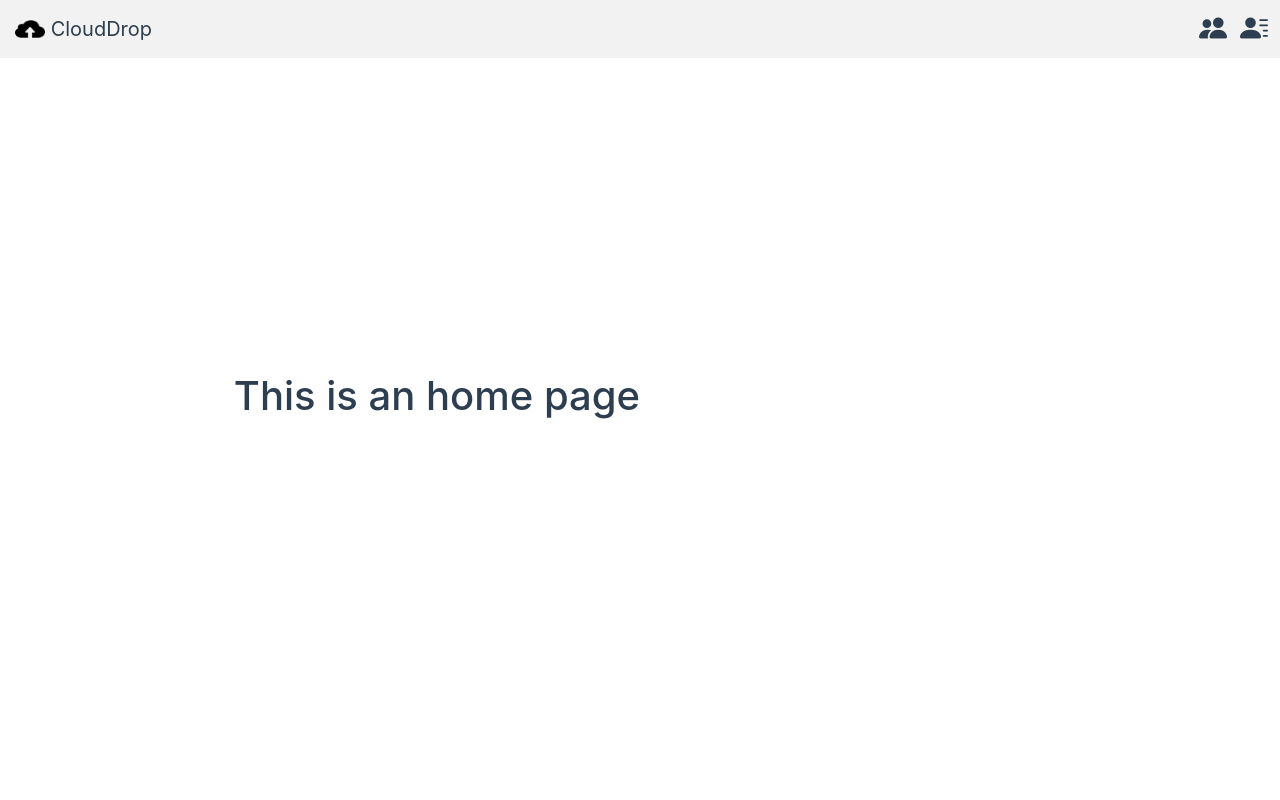
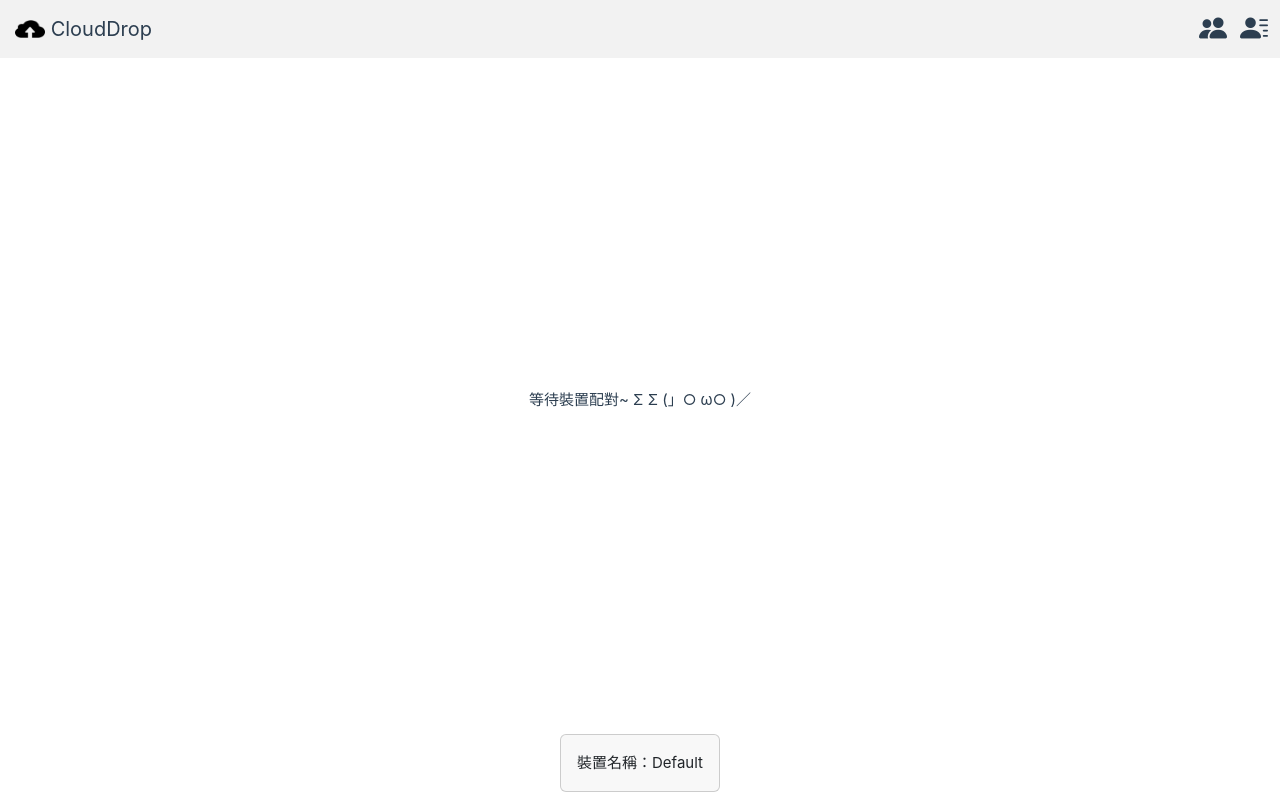
Before and after one commit to Esther125/gift-to-you, a Vue app in the folder frontend/: page / in a window 1280 px wide. Built offline with nearby package versions, Linux system fonts and the light colour scheme.

Commit message:
feat: Add bottom bar and home page content

```diff
--- a/frontend/index.html
+++ b/frontend/index.html
@@ -15,5 +15,4 @@
     <script src="https://cdn.jsdelivr.net/npm/bootstrap@5.3.3/dist/js/bootstrap.bundle.min.js" integrity="sha384-YvpcrYf0tY3lHB60NNkmXc5s9fDVZLESaAA55NDzOxhy9GkcIdslK1eN7N6jIeHz" crossorigin="anonymous"></script>
     <script src="https://cdn.jsdelivr.net/npm/@popperjs/core@2.11.8/dist/umd/popper.min.js" integrity="sha384-I7E8VVD/ismYTF4hNIPjVp/Zjvgyol6VFvRkX/vR+Vc4jQkC+hVqc2pM8ODewa9r" crossorigin="anonymous"></script>
   </body>
-  </body>
 </html>
--- a/frontend/src/App.vue
+++ b/frontend/src/App.vue
@@ -4,6 +4,7 @@ import { ref, onMounted, onBeforeUnmount, watch } from 'vue';
 
 const isDarkTheme = ref(false);
 const icon = ref()
+const device = ref("Default")
 
 const themeChangeHandler = (event) => {
   isDarkTheme.value = event.matches;
@@ -70,12 +71,26 @@ onBeforeUnmount(() => {
     </div>
   </nav>
 
+  <div>
     <RouterView />
+  </div>
+
+  <nav class="navbar navbar-expand-md fixed-bottom d-flex justify-content-center navbar-bottom">
+    <div class="card">
+      <div class="card-body d-flex justify-content-center">
+        <p class="card-text">裝置名稱：{{ device }}</p>
+      </div>
+    </div>
+  </nav>
 </template>
 
 <style scoped>
 .navbar {
   background-color: var(--color-background-mute);
+}
+
+.navbar-bottom {
+  background-color: var(--color-background);
 }
 
 .navbar-brand:hover, .icon:hover, .link:hover {
@@ -115,4 +130,8 @@ onBeforeUnmount(() => {
 li {
   list-style-type: none;
 }
+
+.card {
+  background-color: var(--color-card-background);
+}
 </style>
--- a/frontend/src/assets/base.css
+++ b/frontend/src/assets/base.css
@@ -34,6 +34,8 @@
   --color-text: var(--vt-c-text-light-1);
 
   --section-gap: 160px;
+
+  --color-card-background: var(--vt-c-white-soft);
 }
 
 @media (prefers-color-scheme: dark) {
@@ -47,6 +49,8 @@
 
     --color-heading: var(--vt-c-text-dark-1);
     --color-text: var(--vt-c-text-dark-2);
+
+    --color-card-background: var(--vt-c-white-soft);
   }
 }
 
--- a/frontend/src/assets/main.css
+++ b/frontend/src/assets/main.css
@@ -29,7 +29,7 @@ a,
 
   #app {
     display: grid;
-    grid-template-columns: 1fr 1fr;
+    grid-template-columns: 1fr;
     padding: 0 2rem;
   }
 }
--- a/frontend/src/components/Home.vue
+++ b/frontend/src/components/Home.vue
@@ -1,13 +1,11 @@
 <template>
-    <div class="home">
-      <h1>This is an home page</h1>
+  <div class="row">
+    <div class="col-12 text-center">
+      等待裝置配對~ Σ Σ (」○ ω○ )／
     </div>
-  </template>
+  </div>
+</template>
 
-  <style scoped>
-  .home {
-    min-height: 100vh;
-    display: flex;
-    align-items: center;
-  }
-  </style>
+<style scoped>
+
+</style>
```
Lines whose indentation alone changed are shown as unchanged.
